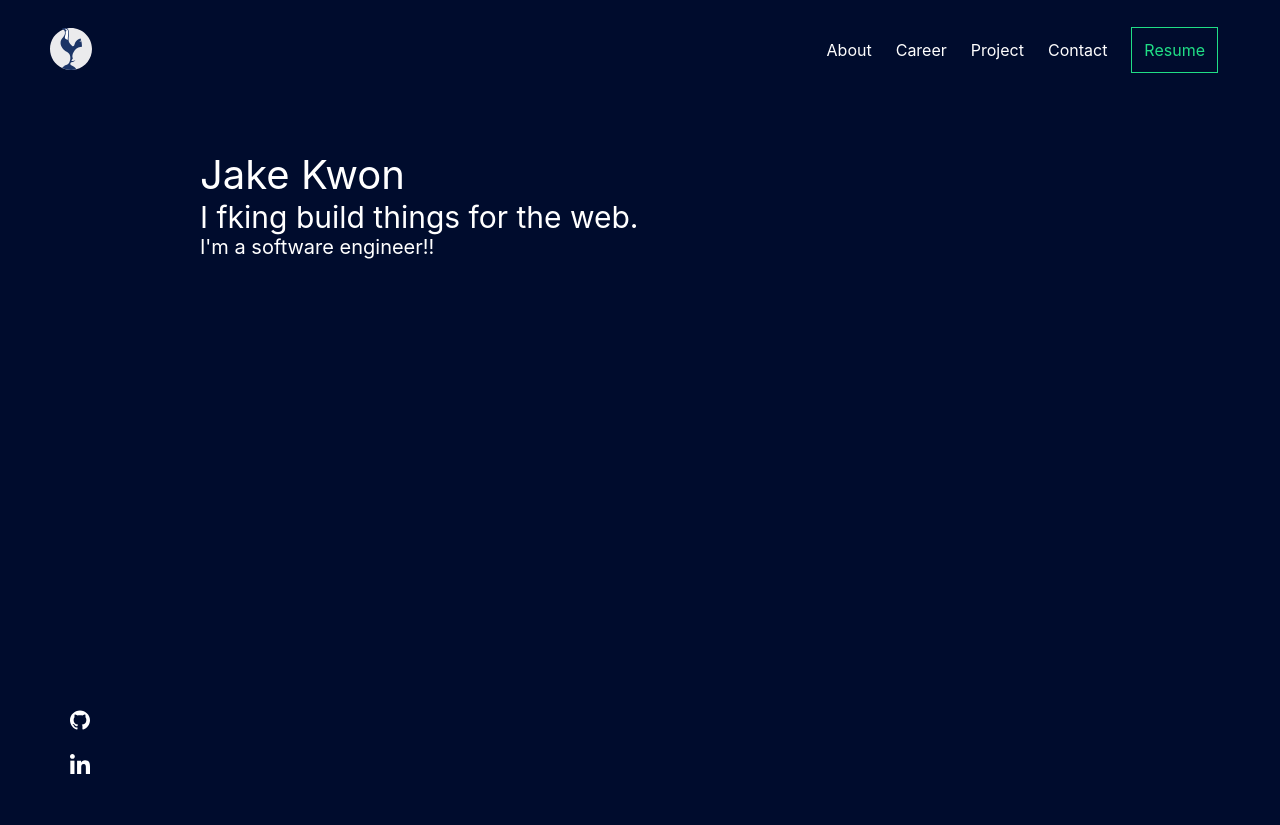
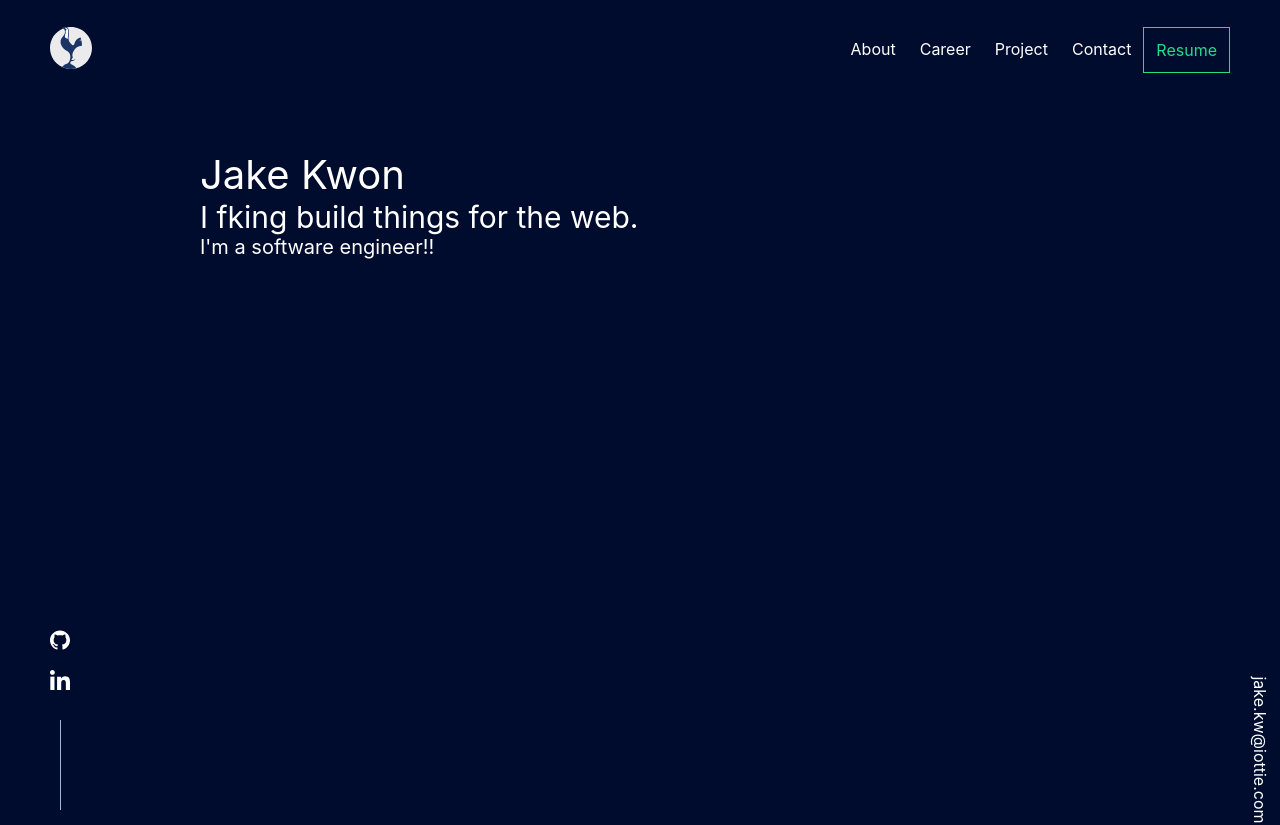
Before and after one commit to FoxeyesJK/Portfolio, a React (Create React App) app: page / in a window 1280 px wide. Shown: the top 825 px of the page. Built offline with nearby package versions, Linux system fonts and the light colour scheme; the HTML template or start-up script is replaced by a standard one.

Commit message:
Add side-left design

```diff
--- a/src/App.js
+++ b/src/App.js
@@ -5,13 +5,15 @@ import {
   AppContainer,
   BodyContainer,
   HeaderContainer,
-  SiderContainer,
+  SiderLeftContainer,
+  SiderRightContainer,
   SectionContainer,
   FooterContainer
 } from './App.styles'
 
 import Header from './sections/header/header.components'
-import Sider from './sections/sider/sider.components'
+import SiderLeft from './sections/sider-left/sider-left.components'
+import SiderRight from './sections/sider-right/sider-right.components'
 import Intro from './sections/intro/intro.components'
 import About from './sections/about/about.components'
 import Career from './sections/career/career.components'
@@ -38,8 +40,8 @@ const App = () => {
     <AppContainer>
       <GlobalStyle />
       <HeaderContainer><Header /></HeaderContainer>
-      <SiderContainer><Sider /></SiderContainer>
-      <SiderContainer></SiderContainer>
+      <SiderLeftContainer><SiderLeft /></SiderLeftContainer>
+      <SiderRightContainer><SiderRight /></SiderRightContainer>
       <BodyContainer>
         <SectionContainer><Intro /></SectionContainer>
         <SectionContainer id="about"><About /></SectionContainer>
--- a/src/App.styles.jsx
+++ b/src/App.styles.jsx
@@ -25,13 +25,24 @@ export const HeaderContainer = styled.header`
   height: 100px;
 `;
 
-export const SiderContainer = styled.header`
+export const SiderLeftContainer = styled.div`
+  position: fixed;
+  width: 40px;
+  height: 180px;
+  left: 40px;
+  bottom: 0;
+  right: auto;
+  z-index: 1;
+`;
+
+export const SiderRightContainer = styled.div`
+  transform: rotate(90deg);
   position: fixed;
   width: 40px;
   height: 100px;
-  left: 40px;
+  left: auto;
   bottom: 0;
-  right: auto;
+  right: 40px;
   z-index: 1;
 `;
 
--- a/src/components/custom-link/custom-link.styles.jsx
+++ b/src/components/custom-link/custom-link.styles.jsx
@@ -4,7 +4,7 @@ import { SubColor } from '../../global.styles';
 
 export const Link = styled.a`
     border: 1px solid ${SubColor};
-    padding: inherit;
+    padding: 12px;
     color: ${SubColor};
     text-decoration: none;
 `
--- a/src/sections/header/header.components.jsx
+++ b/src/sections/header/header.components.jsx
@@ -22,9 +22,7 @@ const Header = () => {
             <Menu href="/#career">Career</Menu>
             <Menu href="/#project">Project</Menu>
             <Menu href="/#contact">Contact</Menu>
-            <Menu>
-                <CustomLink>Resume</CustomLink>
-            </Menu>
+            <CustomLink>Resume</CustomLink>
         </MenuContainer>
     </HeaderContainer>
     )
--- /dev/null
+++ b/src/sections/sider-left/sider-left.components.jsx
@@ -0,0 +1,28 @@
+import React from 'react'
+
+import {
+    SiderLeftContainer,
+    IconContainer,
+    GithubStyledIcon,
+    LinkedinStyledIcon,
+    Link
+} from './sider-left.styles'
+
+const SiderLeft = () => {
+    return (
+        <SiderLeftContainer>
+            <IconContainer>
+                <Link href="https://github.com/FoxeyesJK">
+                    <GithubStyledIcon />
+                </Link>
+            </IconContainer>
+            <IconContainer>
+                <Link href="https://www.linkedin.com/in/jakejkwon/">
+                    <LinkedinStyledIcon />
+                </Link>
+            </IconContainer>
+        </SiderLeftContainer>
+    )
+}
+
+export default SiderLeft
--- a/src/sections/sider/sider.styles.jsx
+++ b/src/sections/sider-left/sider-left.styles.jsx
@@ -4,21 +4,32 @@ import { ReactComponent as GithubIcon } from '../../assets/icon-github.svg'
 import { ReactComponent as LinkedinIcon } from '../../assets/icon-linkedin.svg'
 
 const IconStyles = css`
-    width: 40px;
-    height: 40px;
+    width: 100%;
+    height: 100%;
     padding: 10px;
 `
 
-export const SiderContainer = styled.ul`
+export const SiderLeftContainer = styled.div`
     display: flex;
     flex-direction: column;
     align-items: center;
     padding: 0;
     margin: 0;
+
+    &::after {
+        content: "";
+        display: block;
+        width: 1px;
+        height: 90px;
+        background-color: rgb(168, 178, 209);
+        margin: 0 auto;
+    }
 `
 
-export const IconContainer = styled.ul`
-
+export const IconContainer = styled.div`
+    &:last-child {
+        margin-bottom: 20px;
+    }
 `
 
 export const GithubStyledIcon = styled(GithubIcon)`
@@ -30,5 +41,7 @@ export const LinkedinStyledIcon = styled(LinkedinIcon)`
 `
 
 export const Link = styled.a`
-
+    display: block;
+    width: 40px;
+    height: 40px;
 `
--- /dev/null
+++ b/src/sections/sider-right/sider-right.components.jsx
@@ -0,0 +1,16 @@
+import React from 'react'
+
+import {
+    SiderRightContainer,
+    Link
+} from './sider-right.styles'
+
+const SiderRight = () => {
+    return (
+        <SiderRightContainer>
+            <Link href="jake.kw@iottie.com">jake.kw@iottie.com</Link>
+        </SiderRightContainer>
+    )
+}
+
+export default SiderRight
--- /dev/null
+++ b/src/sections/sider-right/sider-right.styles.jsx
@@ -0,0 +1,17 @@
+import styled from 'styled-components'
+
+export const SiderRightContainer = styled.ul`
+    display: flex;
+    flex-direction: column;
+    align-items: center;
+    padding: 0;
+    margin: 0;
+`
+
+export const IconContainer = styled.ul`
+
+`
+
+export const Link = styled.a`
+
+`
--- a/src/sections/sider/sider.components.jsx
+++ /dev/null
@@ -1,26 +0,0 @@
-import React from 'react'
-
-import {
-    SiderContainer,
-    IconContainer,
-    GithubStyledIcon,
-    LinkedinStyledIcon,
-    Link
-} from './sider.styles'
-
-const Sider = () => {
-    return (
-        <SiderContainer>
-            <IconContainer>
-                <Link href="" />
-                <GithubStyledIcon />
-            </IconContainer>
-            <IconContainer>
-            <Link href="" />
-                <LinkedinStyledIcon />
-            </IconContainer>
-        </SiderContainer>
-    )
-}
-
-export default Sider
```
